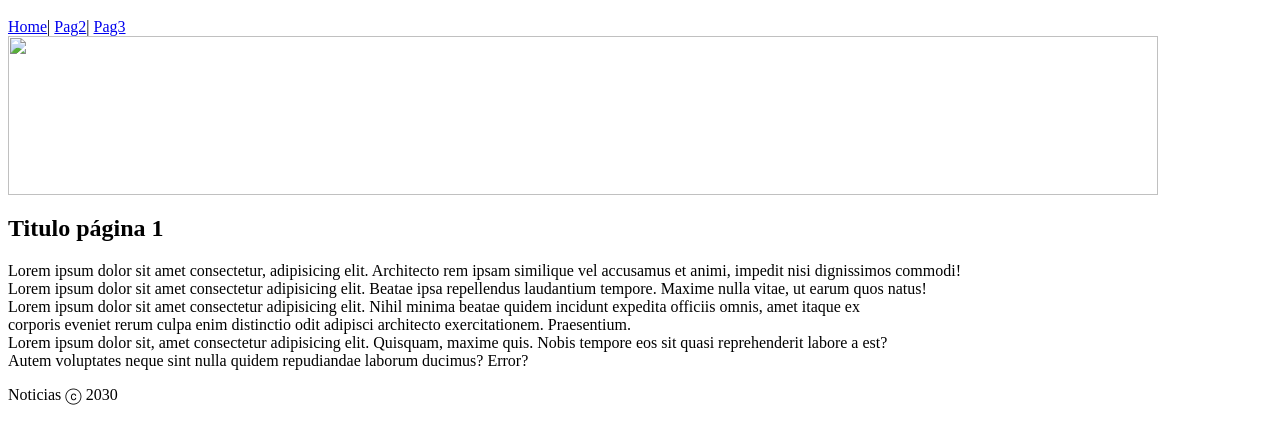
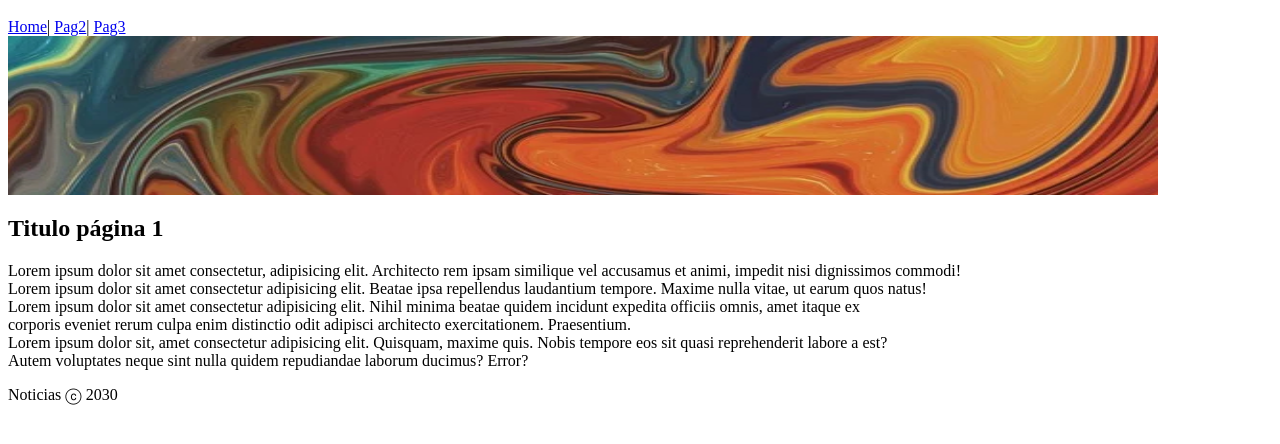
Before and after one commit to Vitor-DBelo/Atv13-PgHome, a plain HTML site: page index.html in a window 1280 px wide. Shown: the part 48-492 px from the top of the page. Drawn offline with Linux system fonts and the light colour scheme.

Commit message:
Update index.html

```diff
--- a/index.html
+++ b/index.html
@@ -16,7 +16,7 @@
             <a href="*">Pag3</a>
         </nav>
     <main>
-		<img src="img/image_page_1.jpg" width="1150px" height="159px">
+		<img src="image_page_1.jpg" width="1150px" height="159px">
         <h2>
 			Titulo página 1
         </h2>
```
